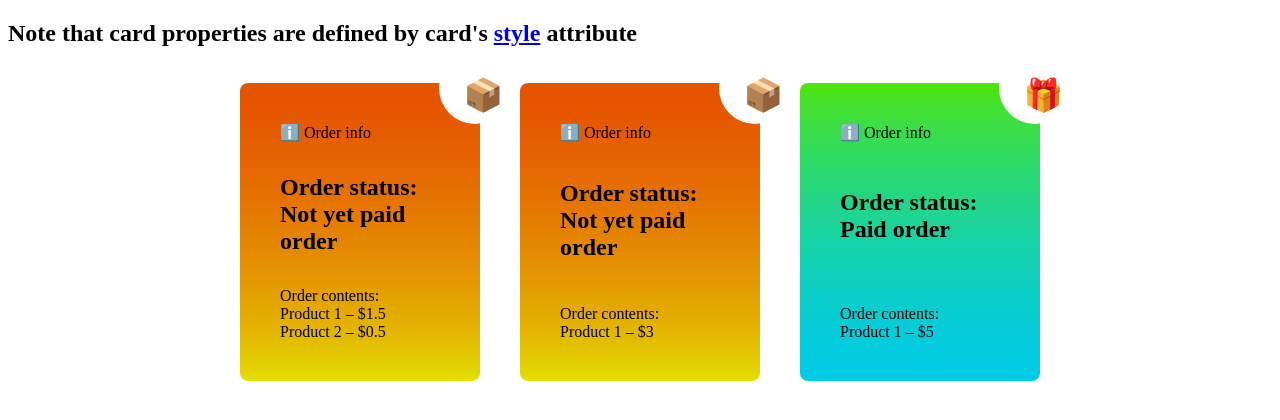
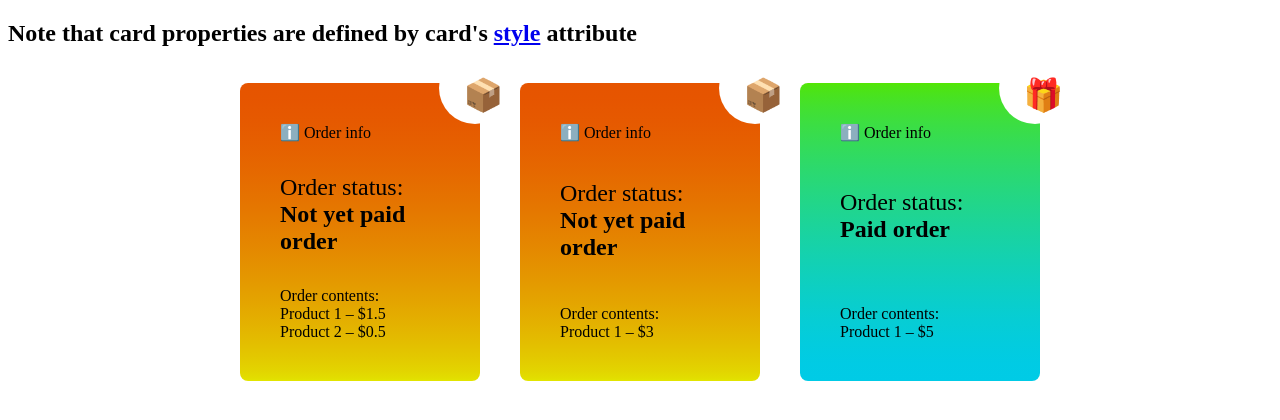
Before and after one commit to Nick-Voskoboinikov/All-new-css, a plain HTML site: page src/style-queries.htm in a window 1280 px wide. Drawn offline with Linux system fonts and the light colour scheme.

Commit message:
fixed some extra bold formatting

```diff
--- a/src/style-queries.css
+++ b/src/style-queries.css
@@ -48,7 +48,7 @@ border-radius: 100%;
 font-size: xx-large;
 }
 
-.status {
+.status > span {
 font-weight: 700;
 }
 
--- a/src/style-queries.htm
+++ b/src/style-queries.htm
@@ -15,7 +15,7 @@
         <li class="card-container" style="--unpaid: true;">
           <div class="order-card">
             <div class="heading">&#8505;&#65039; Order info</div>
-            <div class="status">Order status: Not yet paid order</div>
+            <div class="status">Order status: <span>Not yet paid order</span></div>
             <div class="order-contents">
               Order contents:
               <ul>
@@ -28,7 +28,7 @@
         <li class="card-container" style="--unpaid: true;">
           <div class="order-card">
             <div class="heading">&#8505;&#65039; Order info</div>
-            <div class="status">Order status: Not yet paid order</div>
+            <div class="status">Order status: <span>Not yet paid order</span></div>
             <div class="order-contents">
               Order contents:
               <ul>
@@ -40,7 +40,7 @@
         <li class="card-container" style="--paid: true;">
           <div class="order-card">
             <div class="heading">&#8505;&#65039; Order info</div>
-            <div class="status">Order status: Paid order</div>
+            <div class="status">Order status: <span>Paid order</span></div>
             <div class="order-contents">
                 Order contents:
                 <ul>
```
